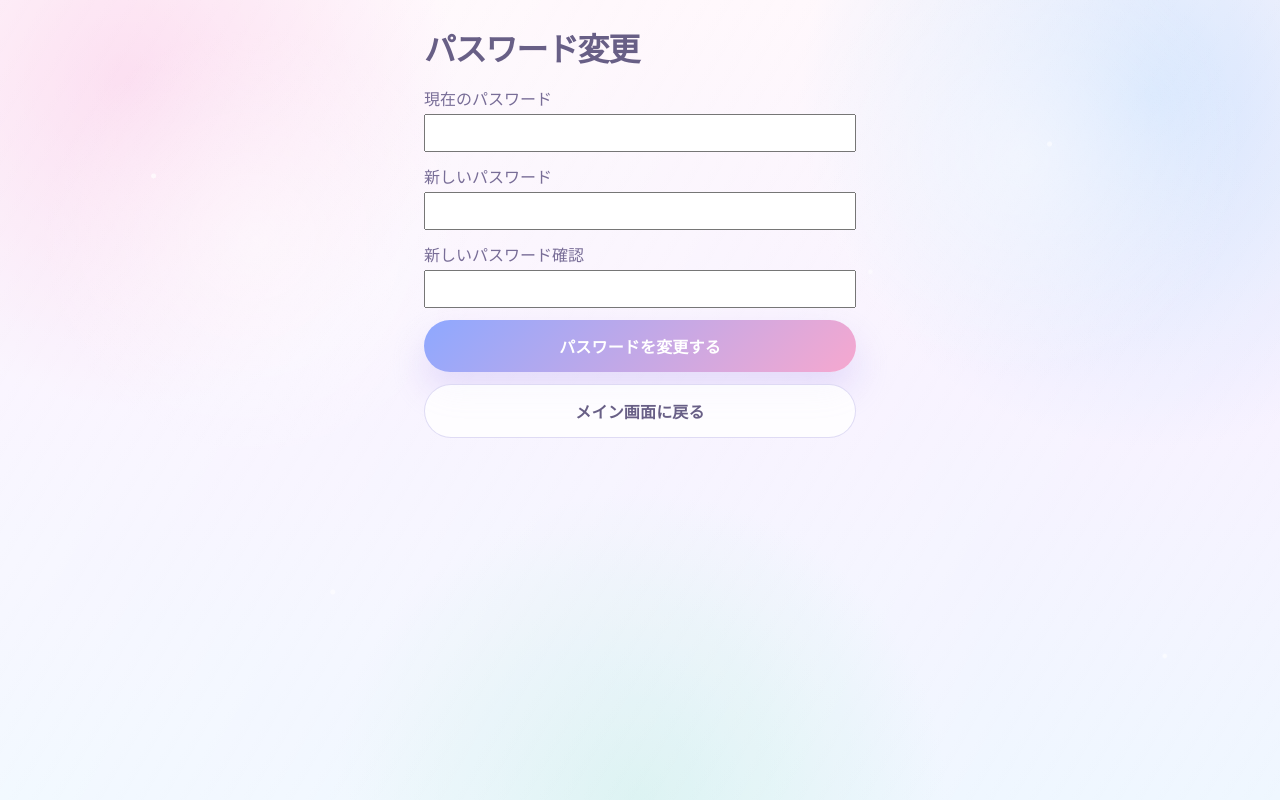
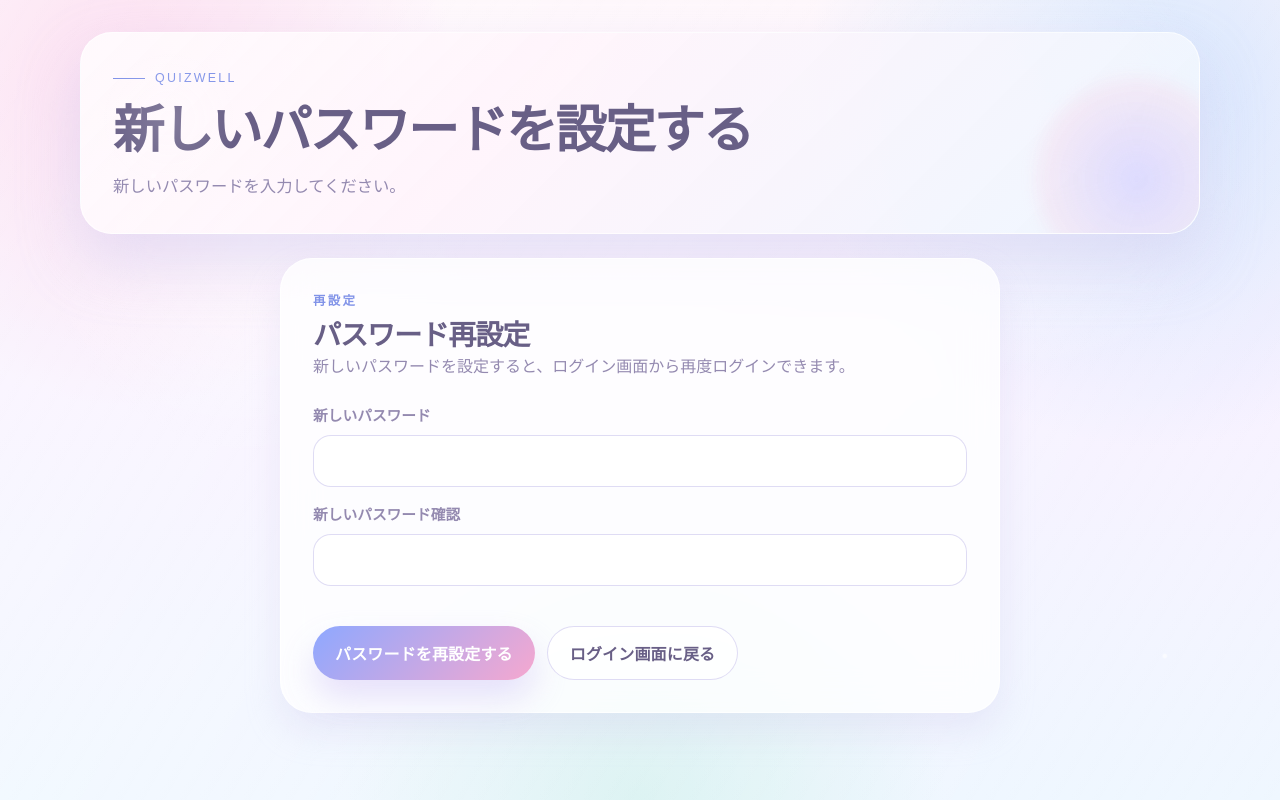
Before and after one commit to kbln217-byte/quizwell, a Vue app in the folder web/: page /change-password in a window 1280 px wide. Built offline with nearby package versions, Linux system fonts and the light colour scheme.

Commit message:
パスワードを忘れた方へ設定

```diff
--- a/web/src/router/index.ts
+++ b/web/src/router/index.ts
@@ -4,6 +4,7 @@ import QuestionsView from '../views/QuestionsView.vue'
 import QuestionDetailView from '../views/QuestionDetailView.vue'
 import ForgotPasswordView from "../views/ForgotPasswordView.vue"
 import ChangePasswordView from "../views/ChangePasswordView.vue"
+import ForgotPasswordSentView from "../views/ForgotPasswordSentView.vue"
 
 const router = createRouter({
   history: createWebHistory(),
@@ -31,6 +32,12 @@ const router = createRouter({
 },
 
 {
+  path: "/forgot-password/sent",
+  name: "forgot-password-sent",
+  component: ForgotPasswordSentView,
+},
+
+{
   path: "/change-password",
   component: ChangePasswordView,
 }
--- a/web/src/views/ChangePasswordView.vue
+++ b/web/src/views/ChangePasswordView.vue
@@ -1,13 +1,13 @@
 <script setup lang="ts">
 import { computed, ref } from "vue"
-import { useRouter } from "vue-router"
+import { useRoute, useRouter } from "vue-router"
 import { buildApiUrl } from "../api/client"
 
+const route = useRoute()
 const router = useRouter()
 
-const token = computed(() => localStorage.getItem("token") ?? "")
+const token = computed(() => String(route.query.token ?? ""))
 
-const currentPassword = ref("")
 const newPassword = ref("")
 const confirmPassword = ref("")
 const message = ref("")
@@ -19,11 +19,11 @@ async function handleSubmit() {
   errorMessage.value = ""
 
   if (!token.value) {
-    errorMessage.value = "ログイン情報がありません"
+    errorMessage.value = "再設定URLが無効です"
     return
   }
 
-  if (!currentPassword.value || !newPassword.value || !confirmPassword.value) {
+  if (!newPassword.value || !confirmPassword.value) {
     errorMessage.value = "すべて入力してください"
     return
   }
@@ -36,15 +36,14 @@ async function handleSubmit() {
   loading.value = true
 
   try {
-    const res = await fetch(buildApiUrl("/users/me/password"), {
+    const res = await fetch(buildApiUrl("/users/auth/reset-password"), {
       method: "POST",
       headers: {
         "Content-Type": "application/json",
-        Authorization: `Bearer ${token.value}`,
       },
       body: JSON.stringify({
-        currentPassword: currentPassword.value,
-        newPassword: newPassword.value,
+        token: token.value,
+        password: newPassword.value,
       }),
     })
 
@@ -52,18 +51,17 @@ async function handleSubmit() {
 
     if (!res.ok) {
       errorMessage.value =
-        data?.error?.message ?? data?.message ?? "パスワード変更に失敗しました"
+        data?.error?.message ?? data?.message ?? "パスワード再設定に失敗しました"
       return
     }
 
-    message.value = data?.message ?? "パスワードを変更しました"
+    message.value = data?.message ?? "パスワードを再設定しました"
 
-    currentPassword.value = ""
     newPassword.value = ""
     confirmPassword.value = ""
 
     setTimeout(() => {
-      router.push("/questions")
+      router.push("/")
     }, 1500)
   } catch (error) {
     console.error(error)
@@ -72,58 +70,101 @@ async function handleSubmit() {
     loading.value = false
   }
 }
-
-
 </script>
 
 <template>
-  <main style="padding: 24px; max-width: 480px; margin: 0 auto;">
-    <h1>パスワード変更</h1>
+  <main class="page-shell">
+    <section class="page-hero">
+      <div class="page-hero-content">
+        <div>
+          <p class="page-kicker">Quizwell</p>
+          <h1 class="page-title change-password-title">新しいパスワードを設定する</h1>
+          <p class="page-subtitle">
+            新しいパスワードを入力してください。
+          </p>
+        </div>
+      </div>
+    </section>
 
-    <form @submit.prevent="handleSubmit" style="display: grid; gap: 12px; margin-top: 16px;">
+    <div class="page-grid change-password-grid">
+      <section class="page-card">
+        <div class="section-heading">
           <div>
-        <label for="currentPassword">現在のパスワード</label>
+            <p class="section-kicker">再設定</p>
+            <h2>パスワード再設定</h2>
+            <p class="section-description">
+              新しいパスワードを設定すると、ログイン画面から再度ログインできます。
+            </p>
+          </div>
+        </div>
+
+        <form class="form-stack" @submit.prevent="handleSubmit">
+          <div class="field">
+            <span>新しいパスワード</span>
             <input
-          id="currentPassword"
-          v-model="currentPassword"
+              id="newPassword"
+              v-model="newPassword"
               type="password"
-          style="display: block; width: 100%; padding: 8px; margin-top: 4px;"
+              class="input"
               required
             />
           </div>
 
-      <div>
-        <label for="newPassword">新しいパスワード</label>
+          <div class="field">
+            <span>新しいパスワード確認</span>
             <input
-          id="newPassword"
-          v-model="newPassword"
+              id="confirmPassword"
+              v-model="confirmPassword"
               type="password"
-          style="display: block; width: 100%; padding: 8px; margin-top: 4px;"
+              class="input"
               required
             />
           </div>
 
-      <div>
-        <label for="confirmPassword">新しいパスワード確認</label>
-        <input
-          id="confirmPassword"
-          v-model="confirmPassword"
-          type="password"
-          style="display: block; width: 100%; padding: 8px; margin-top: 4px;"
-          required
-        />
-      </div>
-
-      <button type="submit" :disabled="loading" class="button button-primary">
-        {{ loading ? "変更中..." : "パスワードを変更する" }}
+          <div class="button-row">
+            <button
+              type="submit"
+              class="button button-primary"
+              :disabled="loading"
+            >
+              {{ loading ? "変更中..." : "パスワードを再設定する" }}
             </button>
 
-      <p v-if="message" style="color: green;">{{ message }}</p>
-      <p v-if="errorMessage" style="color: red;">{{ errorMessage }}</p>
+            <router-link to="/" class="button button-secondary">
+              ログイン画面に戻る
+            </router-link>
+          </div>
+        </form>
 
-      <router-link to="/questions" class="button button-secondary">
-        メイン画面に戻る
-      </router-link>
-    </form>
+        <p v-if="message" class="message-banner message-banner-success">
+          {{ message }}
+        </p>
+
+        <p v-if="errorMessage" class="message-banner message-banner-warning">
+          {{ errorMessage }}
+        </p>
+      </section>
+    </div>
   </main>
 </template>
+
+<style scoped>
+.change-password-grid {
+  grid-template-columns: minmax(0, 720px);
+  justify-content: center;
+}
+
+.change-password-title {
+  white-space: nowrap;
+}
+
+@media (max-width: 920px) {
+  .change-password-title {
+    white-space: normal;
+  }
+
+  .change-password-grid {
+    grid-template-columns: 1fr;
+  }
+}
+</style>
--- /dev/null
+++ b/web/src/views/ForgotPasswordSentView.vue
@@ -0,0 +1,42 @@
+<template>
+  <main class="page-shell">
+    <section class="page-hero">
+      <div class="page-hero-content">
+        <div>
+          <p class="page-kicker">Quizwell</p>
+          <h1 class="page-title">送信しました</h1>
+          <p class="page-subtitle">
+            パスワード再設定の案内を送信しました。
+          </p>
+        </div>
+      </div>
+    </section>
+
+    <div class="page-grid forgot-password-sent-grid">
+      <section class="page-card">
+        <div class="section-heading">
+          <div>
+            <p class="section-kicker">完了</p>
+            <h2>メールをご確認ください</h2>
+            <p class="section-description">
+              メール内のURLから新しいパスワードを設定してください。
+            </p>
+          </div>
+        </div>
+
+        <div class="button-row">
+          <router-link to="/" class="button button-primary">
+            ログイン画面に戻る
+          </router-link>
+        </div>
+      </section>
+    </div>
+  </main>
+</template>
+
+<style scoped>
+.forgot-password-sent-grid {
+  grid-template-columns: minmax(0, 720px);
+  justify-content: center;
+}
+</style>
```
Also changed, not shown: 2 other files (tests, documents, lock files or other folders). Lines whose indentation alone changed are shown as unchanged.
